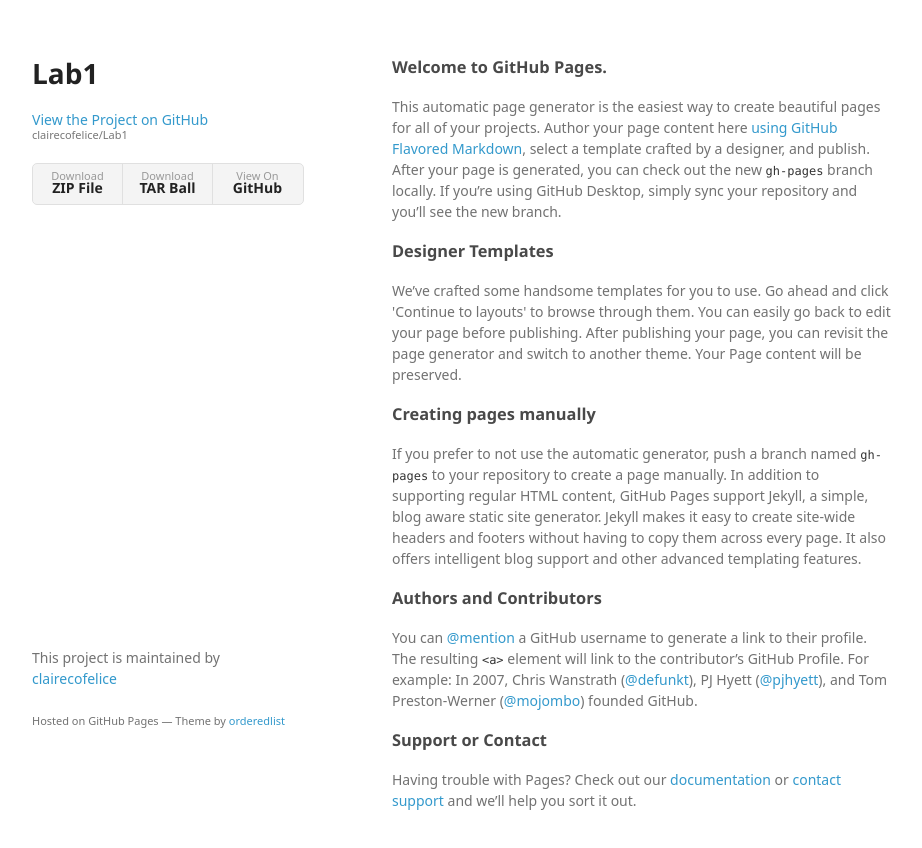
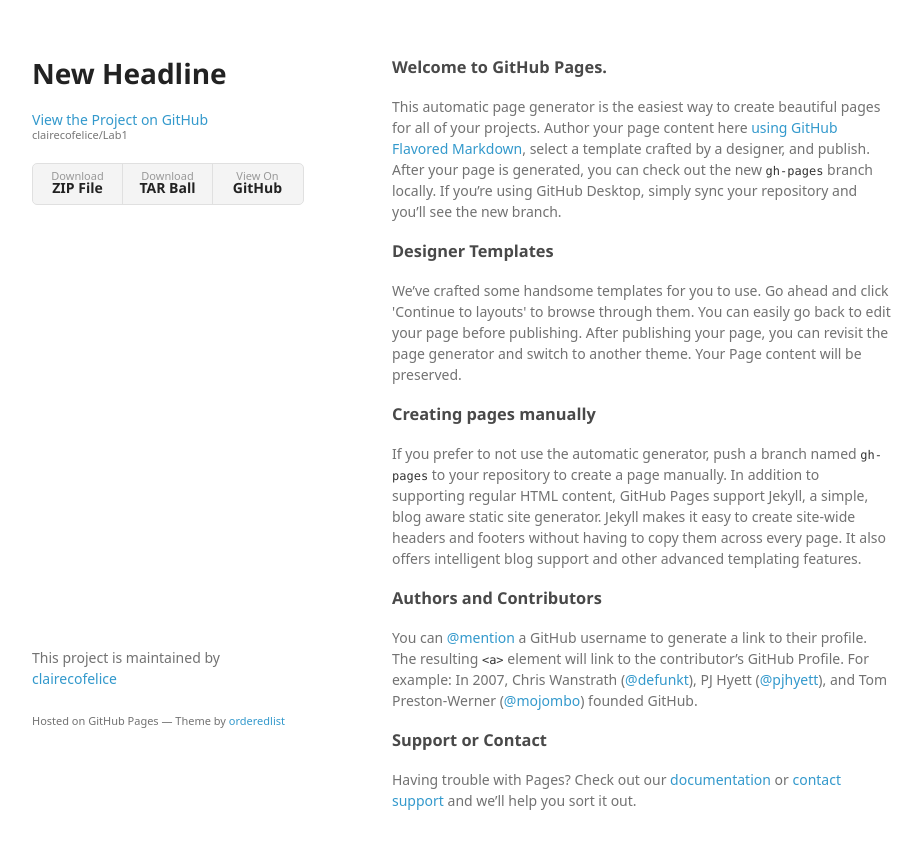
Before and after one commit to clairecofelice/Lab1, a plain HTML site: page index.html in a window 1280 px wide. Shown: the whole page, without its empty margins (178-1100 px from the left). Drawn offline with Linux system fonts and the light colour scheme; a web font is replaced by a local one.

Commit message:
Update index.html

```diff
--- a/index.html
+++ b/index.html
@@ -15,7 +15,7 @@
   <body>
     <div class="wrapper">
       <header>
-        <h1>Lab1</h1>
+        <h1>New Headline</h1>
         <p></p>
 
         <p class="view"><a href="https://github.com/clairecofelice/Lab1">View the Project on GitHub <small>clairecofelice/Lab1</small></a></p>
```
